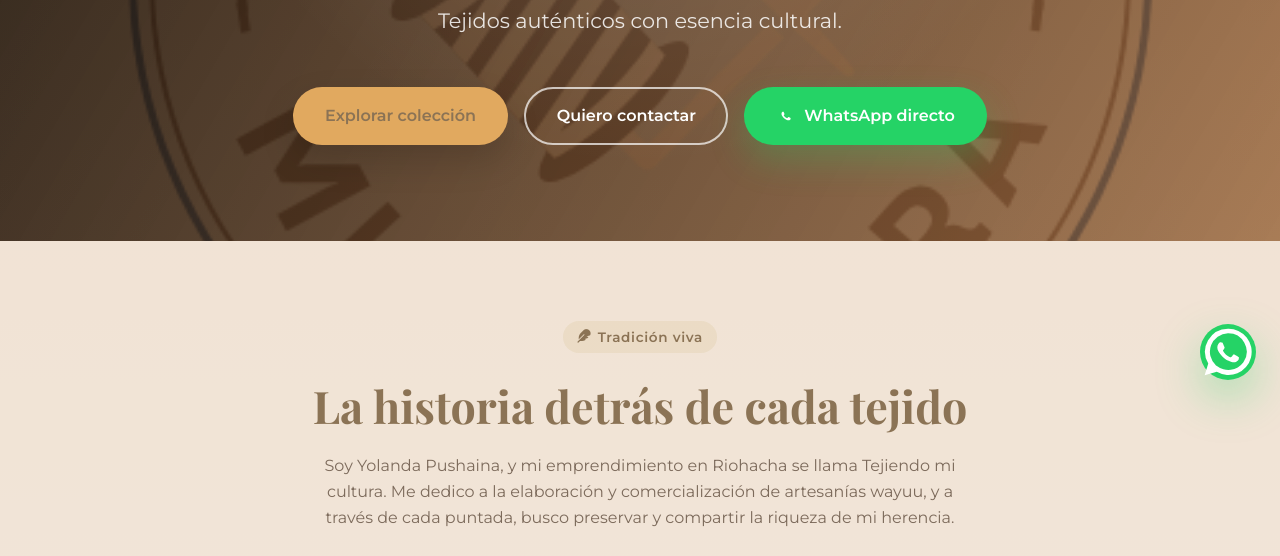
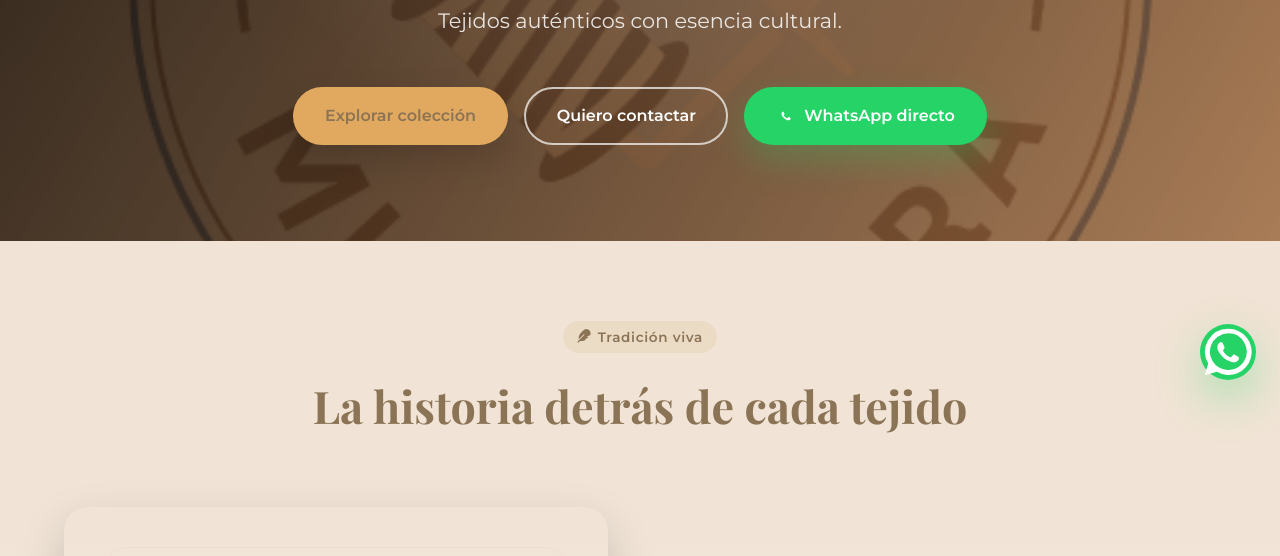
Before and after one commit to ReconvencionLaboralGuajira/tejiendo-mi-cultura-36, a plain HTML site: page index.html in a window 1280 px wide. Shown: the part 396-952 px from the top of the page. Drawn offline with nearby package versions, Linux system fonts and the light colour scheme; no server answers; a small style sheet from the web is missing.

Commit message:
Publish site

```diff
--- a/index.html
+++ b/index.html
@@ -100,7 +100,7 @@
                     <div class="section-header">
                         <span><i class="fa-solid fa-feather"></i> Tradición viva</span>
                         <h2>La historia detrás de cada tejido</h2>
-                        <p>Soy Yolanda Pushaina, y mi emprendimiento en Riohacha se llama Tejiendo mi cultura. Me dedico a la elaboración y comercialización de artesanías wayuu, y a través de cada puntada, busco preservar y compartir la riqueza de mi herencia.</p>
+
                     </div>
                     <div class="about-grid">
                         <div class="about-media">
```
